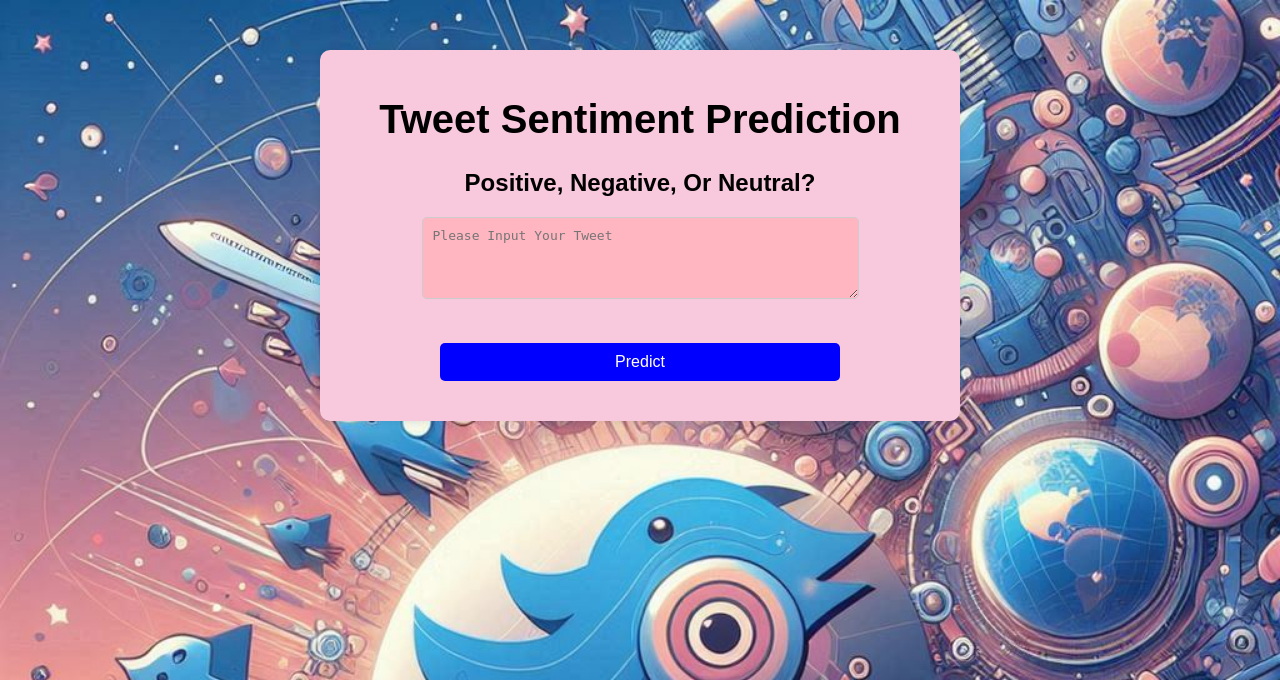
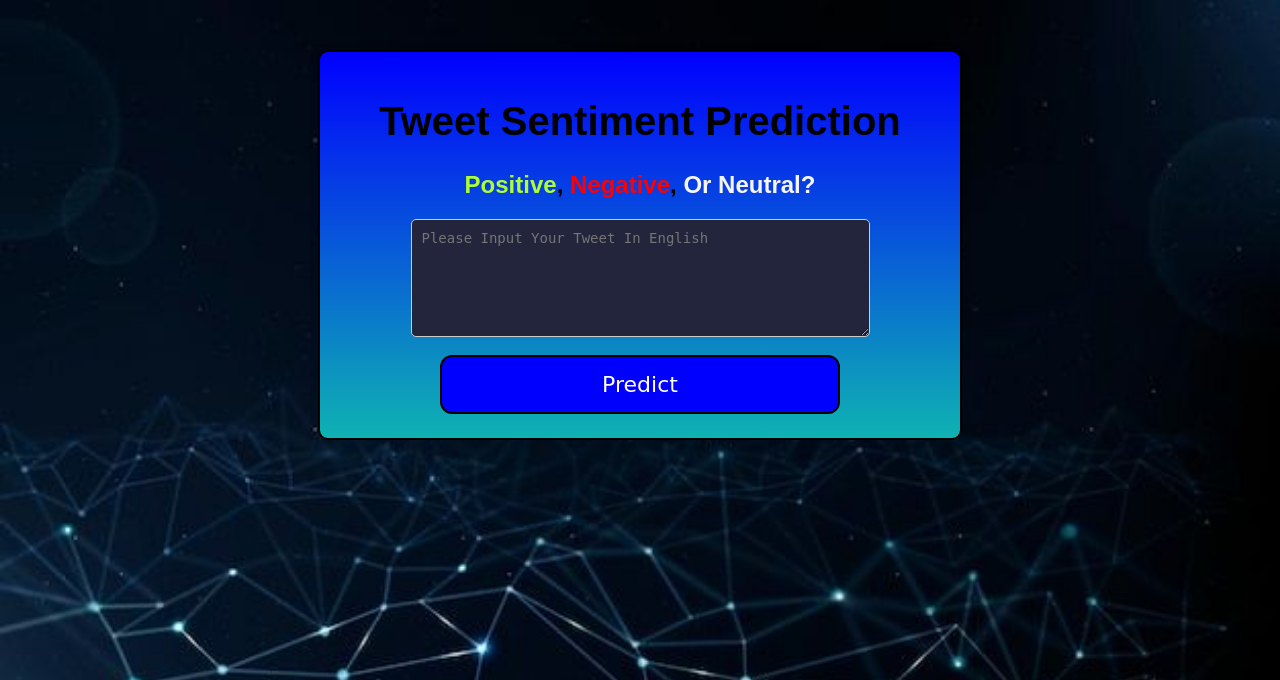
Before and after one commit to kevinalgazali1/DMML24-ProjectGroup12, a Flask app: page / in a window 1280 px wide. Shown: the top 680 px of the page. Run offline with Flask 3, Linux system fonts and the light colour scheme; parts of the project's set-up code (start-up, migrations or seed data) failed here and were passed over.

Commit message:
perbaiki semua

```diff
--- a/FinalDataMiningMachineLearning/static/css/styles.css
+++ b/FinalDataMiningMachineLearning/static/css/styles.css
@@ -1,20 +1,20 @@
 body {
-    background-image: url('../images/bgtweet.jpeg');
+    background-image: url('../images/bgtweett.jpeg');
     background-size: cover;
     font-family: Arial, sans-serif;
     color: #333;
 }
 
 .container {
-    background-color: #f8c8dc;
+    background: linear-gradient(to bottom, blue, rgb(15, 178, 178));
     max-width: 600px;
     margin: 50px auto;
     padding: 20px;
     border-radius: 10px;
     box-shadow: 0 0 10px rgba(0, 0, 0, 0.1);
     text-align: center;
+    border: 2px solid black; /* Menambahkan pinggiran putih */
 }
-
 h1 {
     font-size: 2.5em;
     color: #000;
@@ -36,7 +36,7 @@ textarea {
     border-radius: 5px;
     margin-bottom: 10px;
     font-size: 1em;
-    background-color: #ffb6c1;
+    background-color: #22253c;
 }
 
 button {
--- a/FinalDataMiningMachineLearning/templates/index.html
+++ b/FinalDataMiningMachineLearning/templates/index.html
@@ -7,18 +7,24 @@
 </head>
 <body>
     <div class="container">
-        <h1>Tweet Sentiment Prediction</h1>
-        <h2>Positive, Negative, Or Neutral?</h2>
+        <h1 style="font-family: 'Montserrat', sans-serif;">Tweet Sentiment Prediction</h1>
+        <h2 style="font-family: Arial, sans-serif;"><span style="color:greenyellow">Positive</span>, <span style="color:red;">Negative</span>, <span style="color: whitesmoke;">Or Neutral?</span></h2>
+
         <form action="/" method="post">
-            <textarea name="text" rows="4" cols="50" placeholder="Please Input Your Tweet"></textarea><br>
-            <button type="submit">Predict</button>
+            <textarea name="text" rows="6" cols="50" placeholder="Please Input Your Tweet In English" style="font-size: 14px; color: white;"></textarea><br>
+            <button type="submit" style="background-color: blue; color: white; padding: 15px 32px; text-align: center; text-decoration: none; display: inline-block; font-size: 22px; font-family: 'Comic Sans MS', cursive, sans-serif; margin: 4px 2px; cursor: pointer; border-radius: 12px; border: 2px solid black;">Predict</button>
         </form>
-        <div class="result">
-            {% if prediction is not none %}
-                <h2>Tweet Text: {{ text }}</h2>
-                <h2>Sentiment: {{ prediction }}</h2>
-            {% endif %}
-        </div>
+        {% if prediction is not none %}
+            <h2 style="text-align: left; padding-left: 40px; padding-right: 20px; white-space: nowrap; overflow: hidden; text-overflow: ellipsis;">Tweet : {{ text }}</h2>
+            <div class="result" style="display: flex; justify-content: space-between; align-items: center; padding: 0 40px;">
+                <div>
+                    <h2 name="sent">Sentiment : <span style="{% if prediction == 'negative' %}color:red;{% elif prediction == 'positive' %}color:greenyellow;{% elif prediction == 'neutral' %}color:whitesmoke;{% endif %}">{{ prediction }}</span></h2>
+                </div>
+                <div>
+                    <img src="{% if prediction == 'negative' %}{{ url_for('static', filename='images/negative.jpeg') }}{% elif prediction == 'positive' %}{{ url_for('static', filename='images/positive.jpeg') }}{% elif prediction == 'neutral' %}{{ url_for('static', filename='images/neutral.jpeg') }}{% endif %}" alt="Gambar Sentimen" style="width: 250px; height: 250px;">
+                </div>
+            </div>
+        {% endif %}
     </div>
 </body>
 </html>
```
Also changed, not shown: FinalDataMiningMachineLearning/train_mode.py (+17 -16 lines), FinalDataMiningMachineLearning/static/images/bgtweet.jpeg (deleted), FinalDataMiningMachineLearning/static/images/bgtweett.jpeg (added), FinalDataMiningMachineLearning/static/images/negative.jpeg (added), FinalDataMiningMachineLearning/static/images/neutral.jpeg (added), FinalDataMiningMachineLearning/static/images/positive.jpeg (added), 3 other files.
